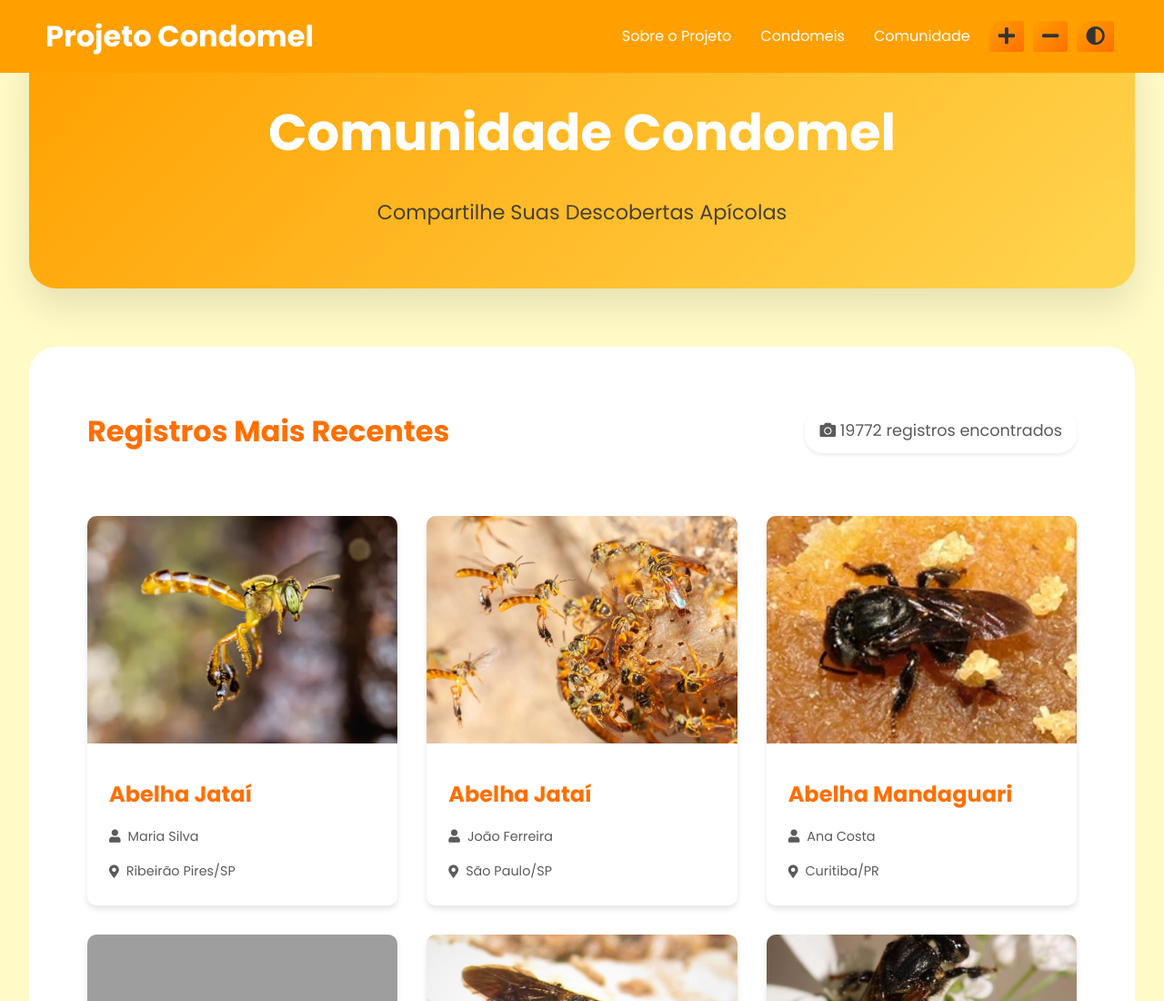
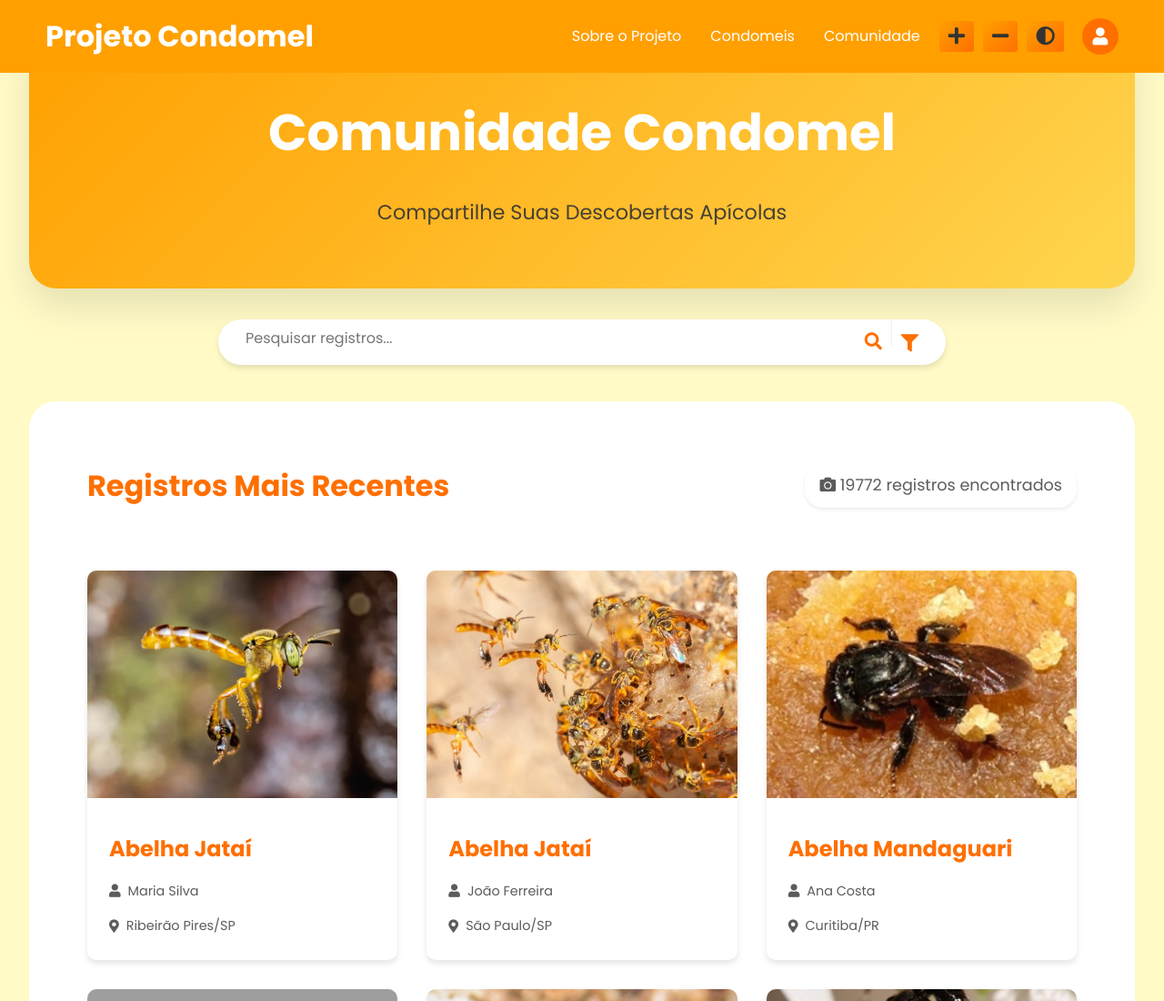
Before and after one commit to SPF-mcm24/opa, a plain HTML site: page comunidade.html in a window 1280 px wide. Shown: the top 1100 px of the page at 91% size. Drawn offline with Linux system fonts and the light colour scheme; grey boxes are pictures that could not be loaded.

Commit message:
Add files via upload

```diff
--- a/comunidade.html
+++ b/comunidade.html
@@ -227,6 +227,86 @@
                 width: 90%;
             }
         }
+
+
+        .search-container {
+            max-width: 800px;
+            max-height: 50px;
+            margin: -30px auto 40px;
+            position: relative;
+            z-index: 10;
+        }
+
+        .search-bar {
+            display: flex;
+            background-color: white;
+            border-radius: 50px;
+            padding: 10px 20px;
+            max-height: 50px;
+            box-shadow: 0 4px 6px rgba(0, 0, 0, 0.1);
+        }
+
+        .search-input {
+            flex-grow: 1;
+            border: none;
+            font-size: 1rem;
+            padding: 10px;
+            outline: none;
+        }
+
+        .search-button {
+            background: none;
+            border: none;
+            cursor: pointer;
+            font-size: 1.2rem;
+            color: var(--accent-color);
+            padding: 0 10px;
+        }
+
+        .filter-icon {
+            font-size: 1.2rem;
+            color: var(--accent-color);
+            cursor: pointer;
+            position: relative;
+            bottom: 10px;
+            padding: 10px;
+            border-left: 1px solid #eee;
+        }
+
+        .filter-dropdown {
+            display: none;
+            position: absolute;
+            right: 0;
+            top: 100%;
+            background-color: white;
+            min-width: 160px;
+            box-shadow: 0px 8px 16px 0px rgba(0,0,0,0.2);
+            z-index: 1;
+            border-radius: 5px;
+            overflow: hidden;
+            margin-top: 10px;
+        }
+
+        .filter-dropdown a {
+            color: var(--text-color);
+            padding: 12px 16px;
+            text-decoration: none;
+            display: block;
+        }
+
+        .filter-dropdown a:hover {
+            background-color: var(--secondary-color);
+        }
+
+        .show {
+            display: block;
+        }
+
+        @media (max-width: 768px) {
+            .search-container {
+                margin: -20px 20px 30px;
+            }
+        }
     </style>
 </head>
 <body>
@@ -246,6 +326,7 @@
                     <button id="decrease-font" title="Diminuir tamanho da fonte"><i class="fas fa-minus"></i></button>
                     <button id="high-contrast" title="Alto contraste"><i class="fas fa-adjust"></i></button>
                 </div>
+                <li><i class="fas fa-user profile-icon"></i></li>
             </ul>
             <div class="navbar-toggle" id="mobile-menu">
                 <span class="bar"></span>
@@ -260,6 +341,22 @@
             <h1>Comunidade Condomel</h1>
             <p class="subtitle">Compartilhe Suas Descobertas Apícolas</p>
         </section>
+
+        <div class="search-container">
+            <div class="search-bar">
+                <input type="text" class="search-input" placeholder="Pesquisar registros...">
+                <button class="search-button"><i class="fas fa-search"></i></button>
+                <div class="filter-icon" onclick="toggleFilter()">
+                    <i class="fas fa-filter"></i>
+                </div>
+                <div id="filterDropdown" class="filter-dropdown">
+                    <a href="#">Mais recentes</a>
+                    <a href="#">Mais populares</a>
+                    <a href="#">Mais visualizados</a>
+                    <a href="#">Menos visualizados</a>
+                </div>
+            </div>
+        </div>
 
         <section class="content">
             <div class="gallery-header">
@@ -463,6 +560,22 @@
                 document.body.style.overflow = ''; // Restaura a rolagem
             }
         }
+        function toggleFilter() {
+            document.getElementById("filterDropdown").classList.toggle("show");
+        }
+
+        // Close the dropdown if the user clicks outside of it
+        window.onclick = function(event) {
+            if (!event.target.matches('.filter-icon') && !event.target.matches('.fa-filter')) {
+                var dropdowns = document.getElementsByClassName("filter-dropdown");
+                for (var i = 0; i < dropdowns.length; i++) {
+                    var openDropdown = dropdowns[i];
+                    if (openDropdown.classList.contains('show')) {
+                        openDropdown.classList.remove('show');
+                    }
+                }
+            }
+        }
     </script>
 </body>
 </html>
--- a/style.css
+++ b/style.css
@@ -16,7 +16,19 @@ html, body {
     padding: 0;
     box-sizing: border-box;
 }
-
+.profile-icon {
+    font-size: 1.2rem;
+    color: white;
+    cursor: pointer;
+    background-color: var(--accent-color);
+    width: 40px;
+    height: 40px;
+    border-radius: 50%;
+    display: flex;
+    align-items: center;
+    justify-content: center;
+    margin-left: 15px;
+}
 
 body {
     font-family: 'Poppins', sans-serif;
```
Also changed, not shown: condomeis.html (+2 -1 lines), sobre.html (+1 -0 lines), 1 other file.
